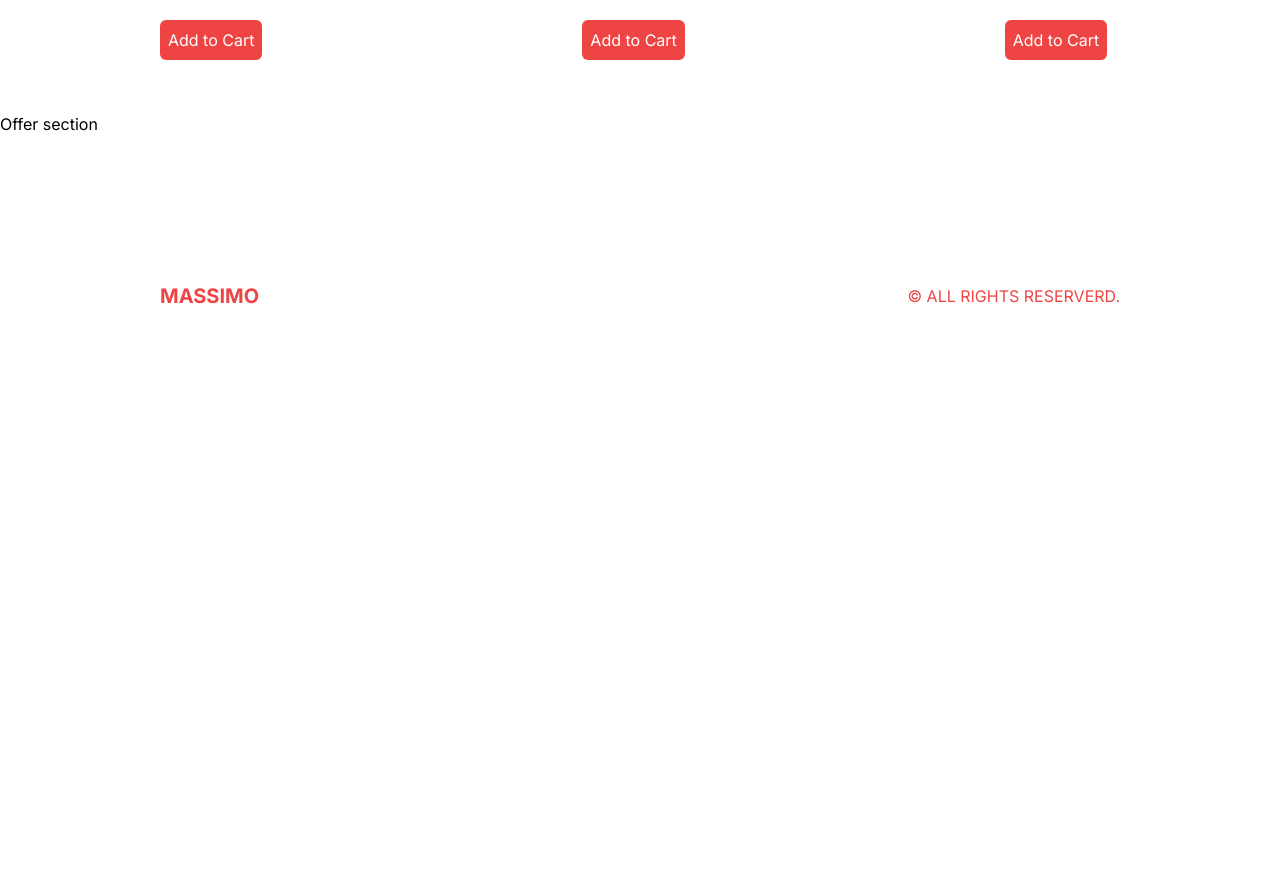
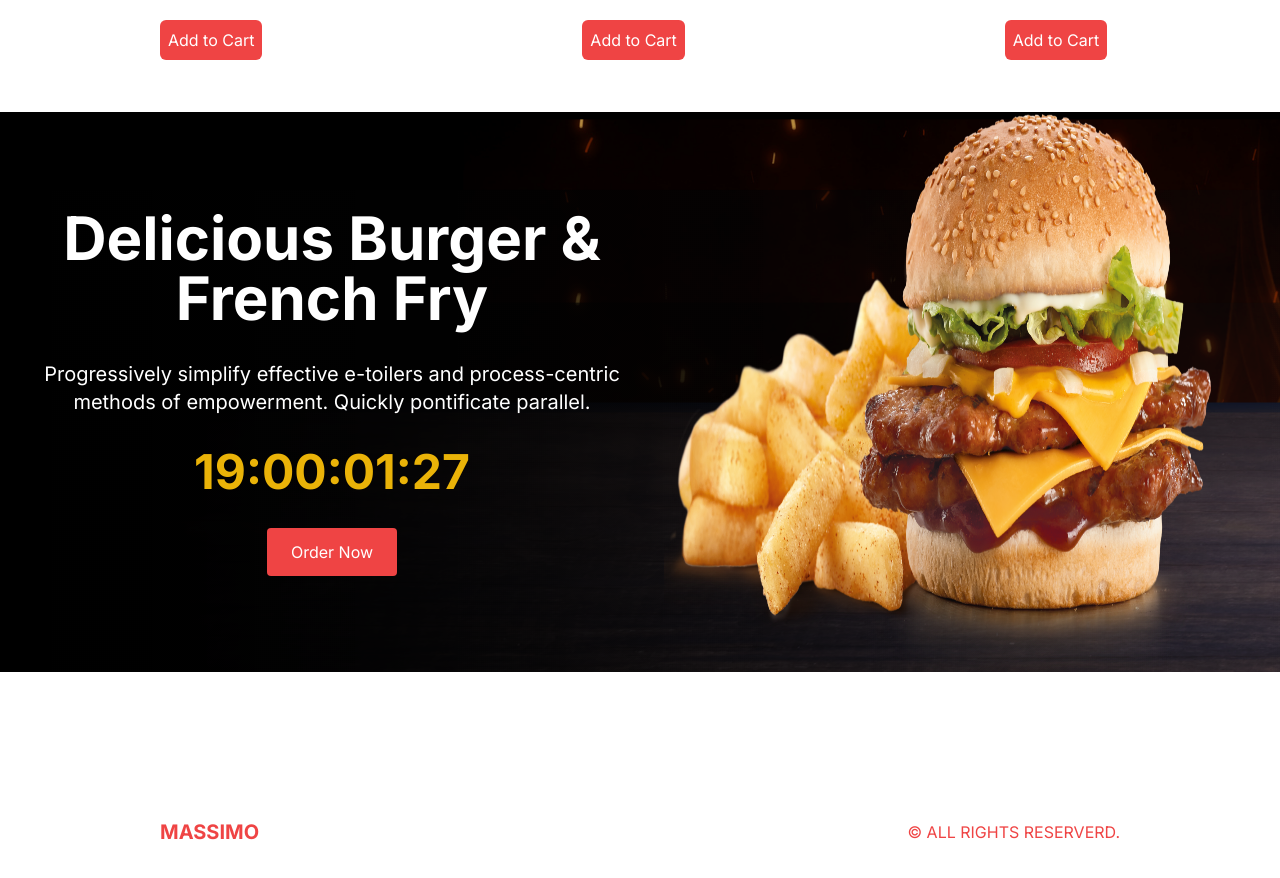
Before and after one commit to adelmodias/restaurant-food-ordering-app, a Next.js app: page / in a window 1280 px wide. Shown: the part 1408-2286 px from the top of the page. Before the commit the page ends 1864 px from the top, so only its background shows below. Built offline with nearby package versions, Linux system fonts and the light colour scheme.

Commit message:
Offer section finished

```diff
--- a/package.json
+++ b/package.json
@@ -18,6 +18,7 @@
     "next": "13.4.19",
     "postcss": "8.4.29",
     "react": "18.2.0",
+    "react-countdown": "^2.3.5",
     "react-dom": "18.2.0",
     "tailwindcss": "3.3.3",
     "typescript": "5.2.2"
--- /dev/null
+++ b/src/app/components/CountDown.tsx
@@ -0,0 +1,11 @@
+"use client";
+import React from "react";
+import Countdown from "react-countdown";
+
+const endingDate = new Date("2023-09-30");
+
+const CountDown = () => {
+    return <Countdown className="font-bold text-5xl text-yellow-500" date={endingDate} />;
+};
+
+export default CountDown;
--- a/src/app/components/Offer.tsx
+++ b/src/app/components/Offer.tsx
@@ -1,7 +1,24 @@
+import Image from "next/image";
 import React from "react";
 
+import CountDown from "./CountDown";
+
 const Offer = () => {
-    return <div>Offer section</div>;
+    return (
+        <div className="bg-black h-screen flex flex-col md:flex-row md:justify-between md:bg-[url('/offerBg.png')] md:h-[70vh]">
+            {/* TEXT CONTAINER */}
+            <div className="flex-1 flex flex-col justify-center items-center text-center gap-8 p-6">
+                <h1 className="text-white text-5xl font-bold xl:text-6xl">Delicious Burger & French Fry</h1>
+                <p className="text-white xl:text-xl">Progressively simplify effective e-toilers and process-centric methods of empowerment. Quickly pontificate parallel.</p>
+                <CountDown />
+                <button className="bg-red-500 text-white rounded py-3 px-6">Order Now</button>
+            </div>
+            {/* IMAGE CONTAINER */}
+            <div className="flex-1 w-full relative md:h-full">
+                <Image src="/offerProduct.png" alt="" fill className="0bject-contain" />
+            </div>
+        </div>
+    );
 };
 
 export default Offer;
```
Also changed, not shown: 1 other file (tests, documents, lock files or other folders).
